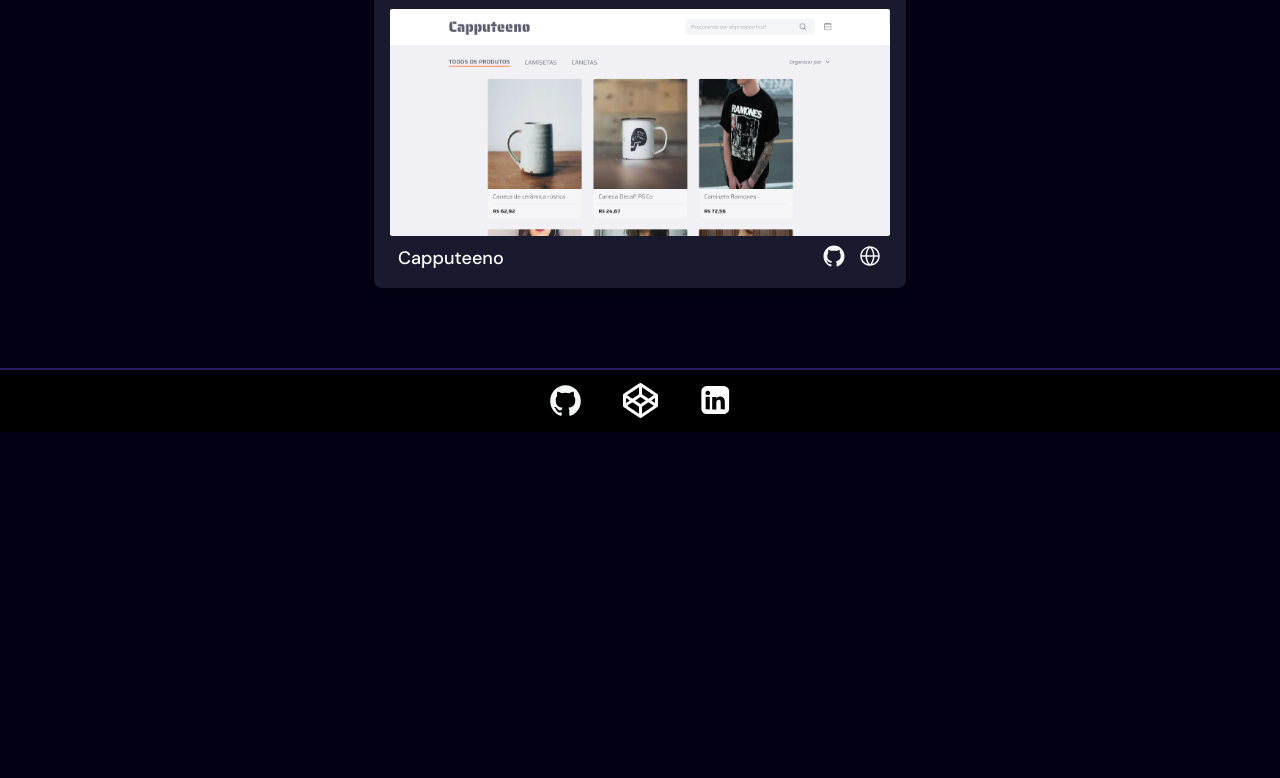
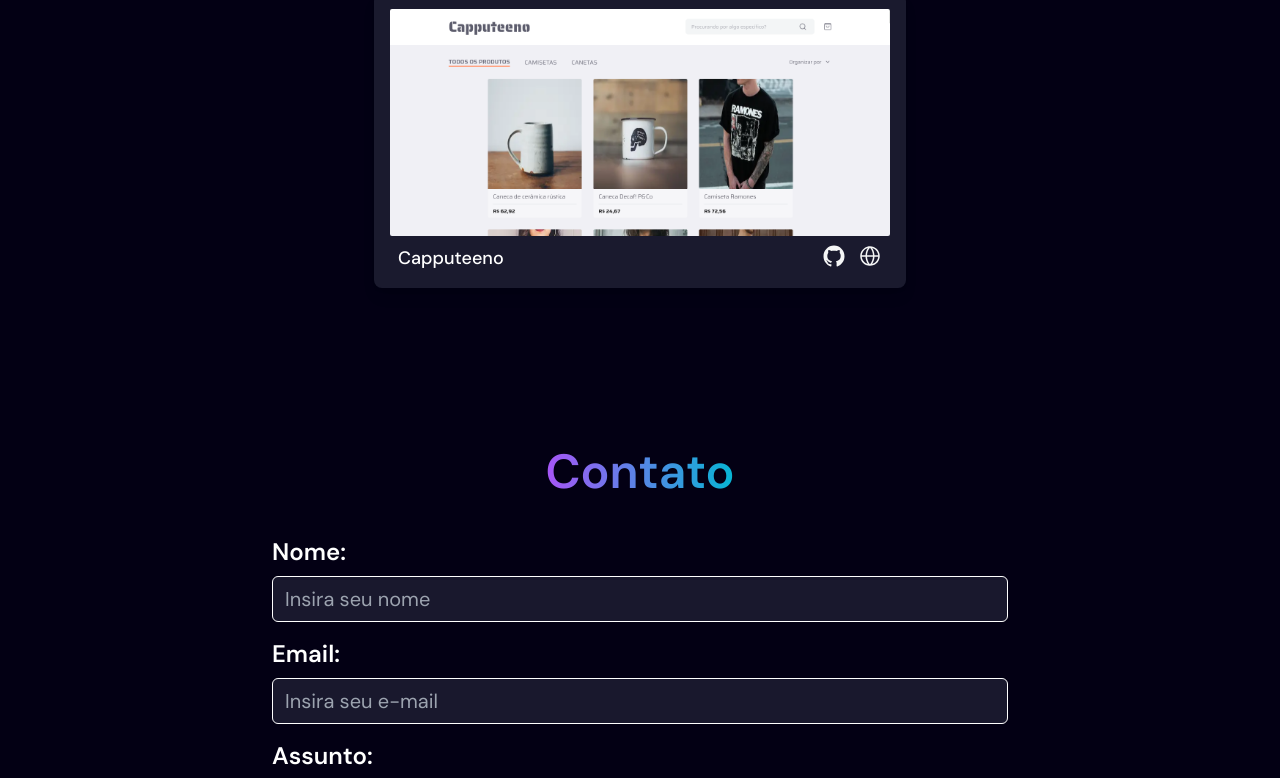
Before and after one commit to gabriel-gal/portfolio, a Next.js app: page / in a window 1280 px wide. Shown: the part 2001-2779 px from the top of the page. Before the commit the page ends 2433 px from the top, so only its background shows below. Built offline with nearby package versions, Linux system fonts and the light colour scheme.

Commit message:
feat: implementacao da area de contato

```diff
--- a/package.json
+++ b/package.json
@@ -16,7 +16,8 @@
     "motion": "^11.11.14",
     "next": "^14.2.25",
     "react": "^18",
-    "react-dom": "^18"
+    "react-dom": "^18",
+    "react-hot-toast": "^2.5.2"
   },
   "devDependencies": {
     "@types/node": "^20",
--- a/src/app/page.tsx
+++ b/src/app/page.tsx
@@ -3,6 +3,7 @@ import Habilidades from "@/components/Habilidades"
 import Projetos from "@/components/Projetos"
 import Banner from "@/components/Banner"
 import Footer from "@/components/Footer"
+import Contato from "@/components/Contato"
 
 export default function Home() {
     return (
@@ -12,6 +13,7 @@ export default function Home() {
                 <Banner />
                 <Habilidades />
                 <Projetos />
+                <Contato />
             </main>
             <Footer />
         </div>
--- /dev/null
+++ b/src/components/Contato/hook/useSubmit.ts
@@ -0,0 +1,53 @@
+import { toast } from 'react-hot-toast';
+
+export const useSubimit = () => {
+
+    const submitEmail = async (e: any) => {
+        e.preventDefault();
+
+        const form = e.target;
+        const data = new FormData(form);
+
+        try {
+            const response = await fetch("https://formsubmit.co/ajax/gabriel.lopes.gal@gmail.com", {
+                method: "POST",
+                headers: {
+                    'Accept': 'application/json'
+                },
+                body: data,
+            });
+
+            if (response.ok) {
+                toast.success("Mensagem enviada com sucesso!", {
+                    style: {
+                        borderRadius: '10px',
+                        background: '#37904c',
+                        color: '#fff',
+                        fontSize: "16px"
+                    }
+                });
+                form.reset();
+            } else {
+                toast.error("Erro ao enviar. Tente novamente.", {
+                    style: {
+                        borderRadius: '10px',
+                        background: '#903737',
+                        color: '#fff',
+                        fontSize: "16px"
+                    }
+                });
+            }
+        } catch (error) {
+            toast.error("Erro ao enviar. Verifique sua conexão.", {
+                style: {
+                    borderRadius: '10px',
+                    background: '#903737',
+                    color: '#fff',
+                    fontSize: "16px"
+                }
+            });
+        }
+    }
+
+    return { submitEmail }
+}
--- /dev/null
+++ b/src/components/Contato/index.tsx
@@ -0,0 +1,75 @@
+"use client"
+import toast, { Toaster } from "react-hot-toast";
+import { useSubimit } from "./hook/useSubmit";
+
+export default function Contato() {
+
+    const { submitEmail } = useSubimit()
+
+    const handleSubmit = async (e: any) => { submitEmail(e) };
+
+    return (
+        <section
+            id="contato"
+            className="container mx-auto flex w-full flex-col items-center justify-center py-20 "
+        >
+            <Toaster position="bottom-right" reverseOrder={false} />
+
+            <h2 className="text-clip bg-gradient-to-r from-purple-500 to-cyan-500 bg-clip-text pb-10 text-5xl font-semibold text-transparent">
+                Contato
+            </h2>
+
+            <div className="flex flex-wrap w-3/5 justify-center gap-8 px-4">
+                <form
+                    onSubmit={handleSubmit}
+                    className="flex flex-col gap-4 w-full"
+                >
+                    <div className="flex flex-col gap-2">
+                        <label htmlFor="nome" className="text-2xl font-semibold text-white">Nome:</label>
+                        <input
+                            type="text"
+                            name="nome"
+                            placeholder="Insira seu nome"
+                            className="text-xl px-3 py-2 rounded-md bg-slate-400 bg-opacity-15 border border-white text-white focus:bg-opacity-40 transition duration-300 ease-in-out"
+                            required
+                        />
+                    </div>
+
+                    <div className="flex flex-col gap-2">
+                        <label htmlFor="email" className="text-2xl font-semibold text-white">Email:</label>
+                        <input
+                            type="email"
+                            name="email"
+                            placeholder="Insira seu e-mail"
+                            className="text-xl px-3 py-2 rounded-md bg-slate-400 bg-opacity-15 border border-white text-white focus:bg-opacity-40 transition duration-300 ease-in-out"
+                            required
+                        />
+                    </div>
+
+                    <div className="flex flex-col gap-2">
+                        <label htmlFor="assunto" className="text-2xl font-semibold text-white">Assunto:</label>
+                        <textarea
+                            name="assunto"
+                            placeholder="Digite o assunto da sua mensagem"
+                            className="text-xl px-3 py-2 h-36 rounded-md bg-slate-400 bg-opacity-15 border border-white text-white focus:bg-opacity-40 transition duration-300 ease-in-out"
+                            required
+                        />
+                    </div>
+
+                    <input type="hidden" name="_captcha" value="false" />
+                    <input type="hidden" name="_subject" value="Contato - Portfolio" />
+                    <input type="hidden" name="_template" value="box" />
+
+                    <div className="w-full flex justify-center mt-2">
+                        <button
+                            type="submit"
+                            className="text-white bg-[#371975] text-2xl py-4 w-48 rounded-full hover:bg-[#241347] transition duration-300 ease-in-out"
+                        >
+                            Enviar
+                        </button>
+                    </div>
+                </form>
+            </div>
+        </section>
+    );
+}
--- a/src/data/dataMenu.ts
+++ b/src/data/dataMenu.ts
@@ -11,4 +11,8 @@ export const dataMenu = [
         name: "Projetos",
         href: "#projeto",
     },
+    {
+        name: "Contato",
+        href: "#contato",
+    },
 ];
```
Also changed, not shown: src/components/SobreMim/index.tsx (deleted, +0 -28 lines), 2 other files (tests, documents, lock files or other folders).
